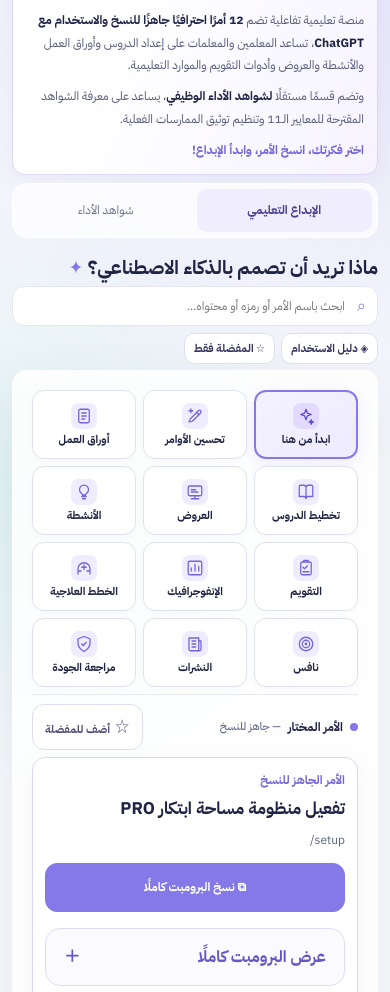
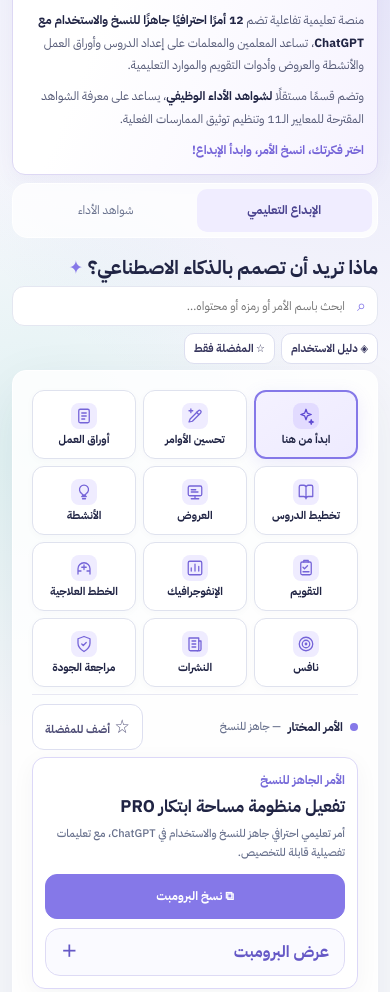
Before and after one commit to edunovi/masahat-ibtikar, a plain HTML site: page index.html in a window 390 px wide. Shown: the part 108-1100 px from the top of the page. Drawn offline with Linux system fonts and the light colour scheme.

Commit message:
Compact responsive prompt card and remove duplicate copy action

```diff
--- a/index.html
+++ b/index.html
@@ -219,6 +219,19 @@ body{background:radial-gradient(ellipse at 95% 0%,rgba(133,120,232,.11),transpar
 .studio-intro-static .intro-static-title{padding:13px 19px 0;font-size:14px;font-weight:800;color:#202444}.studio-intro-static .intro-static-title span{color:#8578e8;margin-left:6px}.studio-intro-static .disclosure-body{display:block!important;padding-top:4px}@media(max-width:700px){.studio-intro-static .intro-static-title{padding:12px 13px 0;font-size:12px}}
 
 .prompt-preview{margin:12px 0;border:1px solid #dedbf5;border-radius:15px;overflow:hidden;background:#fafaff}.prompt-preview>summary{cursor:pointer;list-style:none;padding:14px 18px;color:#6558c6;font-weight:800;display:flex;align-items:center;justify-content:space-between}.prompt-preview>summary::-webkit-details-marker{display:none}.prompt-preview[open]>summary span{transform:rotate(45deg)}.prompt-preview .prompt-text{margin:0;border-radius:0}.prompt-preview:not([open])+.copy-footer{margin-top:10px}
+
+/* Responsive compact prompt card — 2026-10-31 */
+.studio-single .prompt-document{background:#fff;border-color:#dedcf2;padding:clamp(14px,2.2vw,23px)}
+.studio-single .prompt-document-head{margin-bottom:11px}
+.studio-single .prompt-document-head h3{margin:3px 0 5px;font-size:clamp(20px,2.7vw,26px)}
+.prompt-short-desc{margin:0;color:#68718d;font-size:12px;line-height:1.75;font-weight:500}
+.prompt-compact-actions{display:flex;align-items:flex-start;gap:11px;flex-wrap:wrap}
+.studio-single .prompt-compact-actions>.action.primary{width:auto;min-width:200px;min-height:45px;padding:10px 23px;flex:0 0 auto;margin:0}
+.studio-single .prompt-compact-actions>.prompt-preview{margin:0;flex:0 1 220px;min-width:180px;background:#fafaff}
+.studio-single .prompt-compact-actions>.prompt-preview>summary{min-height:45px;padding:9px 15px}
+.studio-single .prompt-compact-actions>.prompt-preview[open]{flex:1 0 100%;order:3}
+.studio-single .prompt-compact-actions>.prompt-preview[open] .prompt-text{max-height:none}
+@media(max-width:620px){.studio-single .prompt-compact-actions{display:grid;grid-template-columns:1fr;gap:9px}.studio-single .prompt-compact-actions>.action.primary,.studio-single .prompt-compact-actions>.prompt-preview{width:100%;min-width:0;max-width:none;flex:auto}.studio-single .prompt-document-head h3{font-size:22px}.prompt-short-desc{font-size:11px}}
 </style><style>
 .brand-sub{font-size:11px;font-weight:500;color:#77809b;margin-top:1px}
 .author-signature{display:flex;flex-direction:column;align-items:flex-end;gap:0;padding:9px 17px;background:linear-gradient(125deg,#f0edff,#eafaf5);border:1px solid #ddd9f6;border-radius:17px;min-width:180px}
@@ -324,7 +337,7 @@ function renderPrompts(){
 
  <div class="ideas-grid" role="group" aria-label="جميع أفكار وأوامر الذكاء الاصطناعي">${data.map(y=>`<button type="button" class="idea-tile ${y.idx===activePrompt?'selected':''}" data-select="${y.idx}" aria-pressed="${y.idx===activePrompt}" title="${esc(y.title)}"><span class="idea-icon" aria-hidden="true">${ideaIcon(y.code)}</span><span class="idea-title">${esc((shortNames[y.code]||[y.title])[0])}</span></button>`).join('')}</div>
  <div class="selected-command-bar"><span class="selected-title"><span class="selected-dot" aria-hidden="true"></span>الأمر المختار <small>— جاهز للنسخ</small></span><button type="button" class="fav-action ${isFav?'is-fav':''}" data-fav="${activePrompt}" aria-pressed="${isFav}" aria-label="${isFav?'إزالة من المفضلة':'إضافة إلى المفضلة'}">${isFav?'★':'☆'} <small>${isFav?'في المفضلة':'أضف للمفضلة'}</small></button></div>
- <article class="prompt-document" id="activePromptDocument"><div class="prompt-document-head"><div><div class="doc-label">الأمر الجاهز للنسخ</div><h3>${esc(x.title)}</h3><span class="doc-code" dir="ltr">${esc(x.code)}</span></div></div><div class="doc-actions top-copy"><button type="button" class="action primary" data-copy="${activePrompt}">⧉ نسخ البرومبت كاملًا</button></div><details class="prompt-preview"><summary>عرض البرومبت كاملًا <span aria-hidden="true">＋</span></summary><div class="prompt-text" dir="rtl" tabindex="0" aria-label="نص الأمر كاملًا">${esc(formatPrompt(x.body))}</div></details><div class="copy-footer"><span>يُنسخ النص كاملًا مع الأسطر والترقيم</span><button type="button" class="action primary" data-copy="${activePrompt}">⧉ نسخ البرومبت كاملًا</button></div></article>
+ <article class="prompt-document" id="activePromptDocument"><div class="prompt-document-head"><div><div class="doc-label">الأمر الجاهز للنسخ</div><h3>${esc(x.title)}</h3><p class="prompt-short-desc">أمر تعليمي احترافي جاهز للنسخ والاستخدام في ChatGPT، مع تعليمات تفصيلية قابلة للتخصيص.</p></div></div><div class="prompt-compact-actions"><button type="button" class="action primary" data-copy="${activePrompt}">⧉ نسخ البرومبت</button><details class="prompt-preview"><summary>عرض البرومبت <span aria-hidden="true">＋</span></summary><div class="prompt-text" dir="rtl" tabindex="0" aria-label="نص الأمر كاملًا">${esc(formatPrompt(x.body))}</div></details></div></article>
  <nav class="prompt-pager" aria-label="التنقل بين الأوامر"><button type="button" class="pager-button" ${prev?'data-select="'+prev.idx+'"':'disabled'}>→ الأمر السابق</button><span class="pager-position">${position+1} / ${data.length}</span><button type="button" class="pager-button" ${next?'data-select="'+next.idx+'"':'disabled'}>الأمر التالي ←</button></nav></div>`;
 }
 const EVIDENCE_GUIDE={
```
